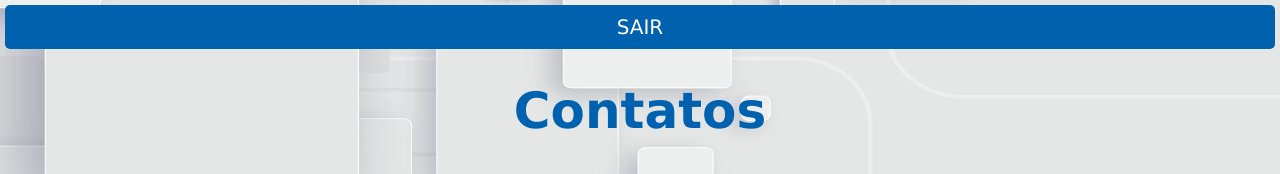
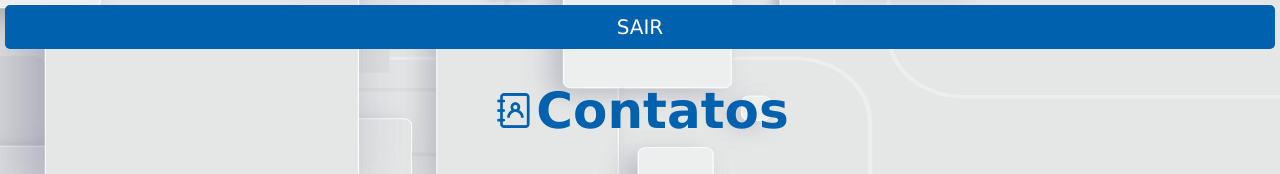
Before and after one commit to GuintherAfonso/agendaSenai, a PHP site: page / in a window 1280 px wide. Shown: the part 91-265 px from the top of the page. Run offline with PHP 8.4, Linux system fonts and the light colour scheme; the visitor is signed in with stand-in values (Sample User, id 1); data that the repository does not hold is empty.

Commit message:
commit final 2

```diff
--- a/css/style.css
+++ b/css/style.css
@@ -36,6 +36,8 @@ body {
     border-radius: 5px;
 }
 
+
+
 .img {
     display: block;
     margin-left: auto;
@@ -48,6 +50,12 @@ h1 {
     font-size: 50px;
     color: var(--header-footer-color);
     text-align: center;
+}
+
+h1 img{
+  margin:0px 5px 0px;
+  width: 35px;
+  height: 35px;
 }
 
 .top {
--- a/gestao_usuarios.php
+++ b/gestao_usuarios.php
@@ -28,8 +28,7 @@ if(!$usuarios->temPermissoes('SUPER')){
                 <a href="sair.php">SAIR</a>
 </div>
 
-<h1>Usuários</h1>
-
+<h1><a href="#""><img src="img/usuario.png"></a>Usuários</h1>
 
 
 
--- a/index.php
+++ b/index.php
@@ -27,7 +27,7 @@ $usuarios->setUsuario($_SESSION['logado']);
 </div>
 
 
-<h1>Contatos</h1>
+<h1><a href="#""><img src="img/contato.png"></a>Contatos</h1>
 
 
 <table>
```
Also changed, not shown: img/contato.png (added), img/fundoazul2.png (deleted), img/usuario.png.
